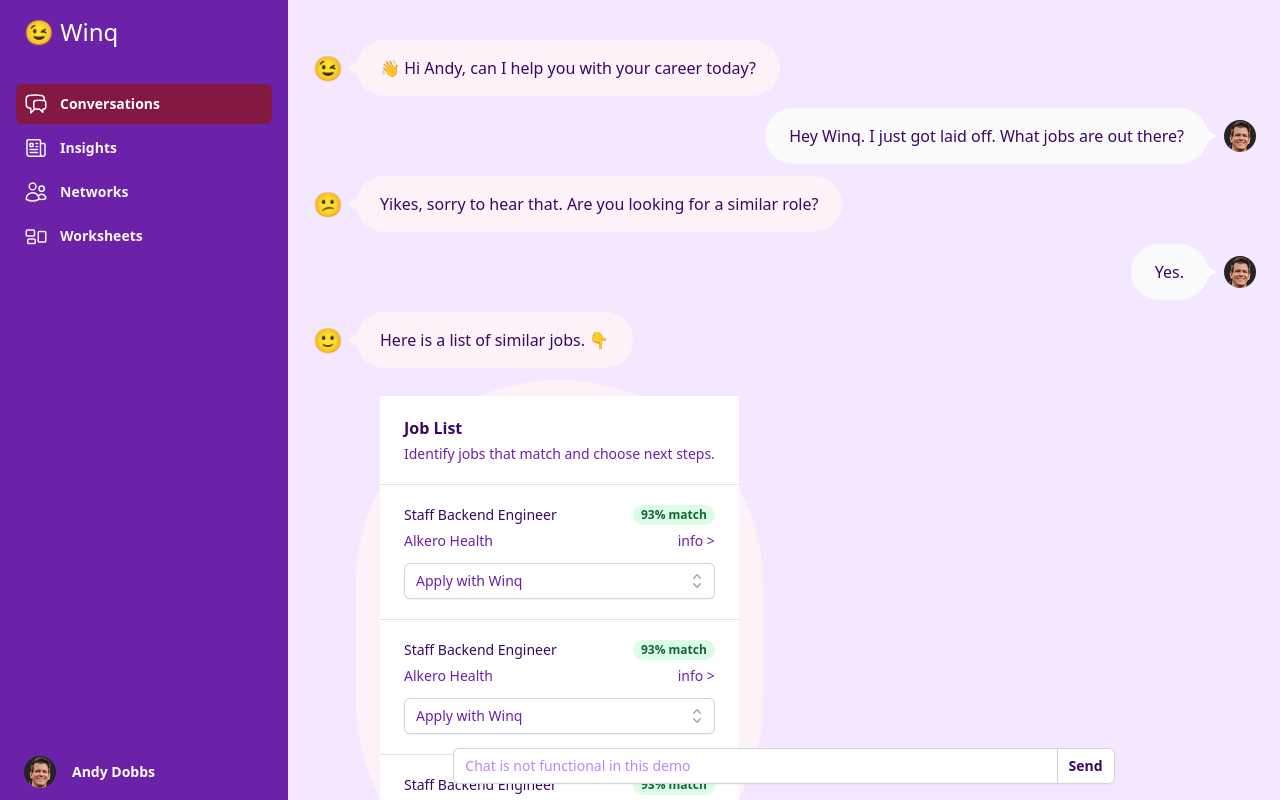
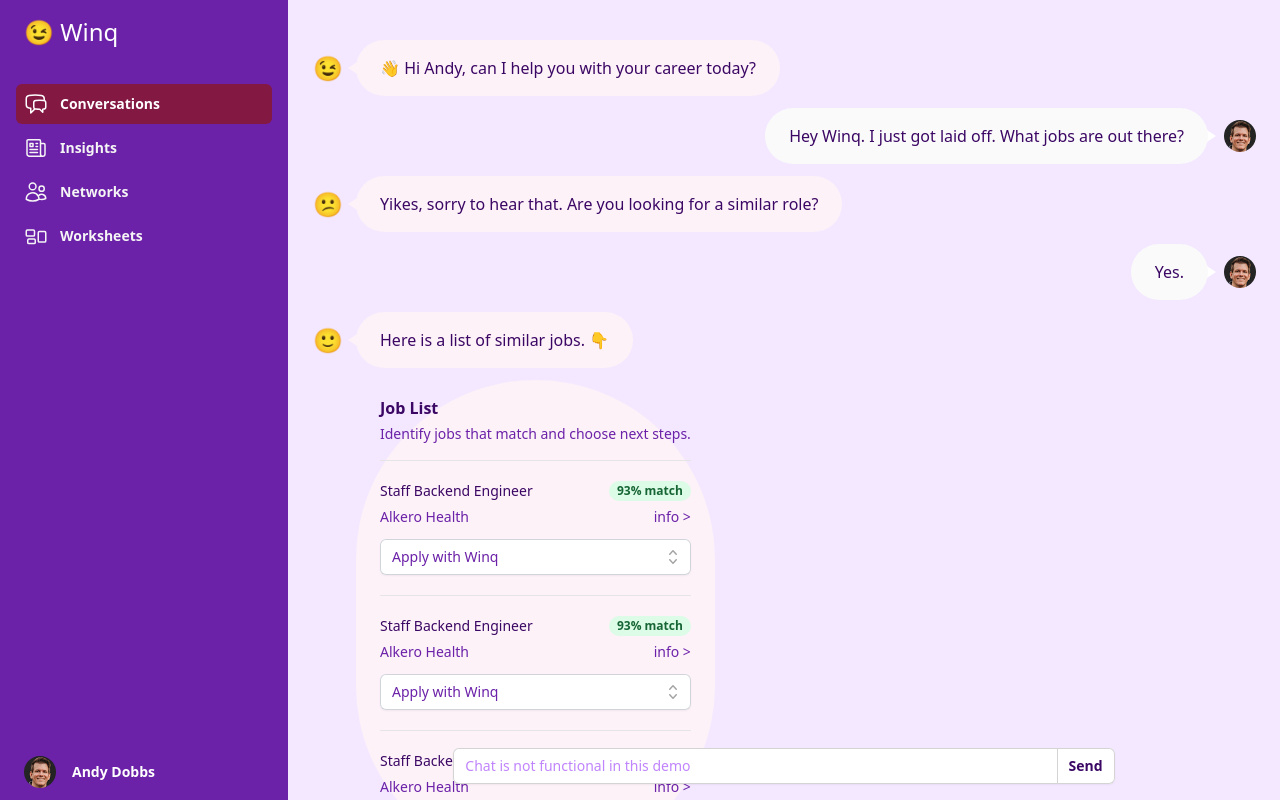
Before and after one commit to adobbs/winq-demo, a Next.js app: page /conversations in a window 1280 px wide. Shown: the top 800 px of the page. Built offline with nearby package versions, Linux system fonts and the light colour scheme; a web font is replaced by a local one.

Commit message:
Improve JobList styling and spacing

```diff
--- a/src/components/AutomationSelect.tsx
+++ b/src/components/AutomationSelect.tsx
@@ -5,8 +5,9 @@ import { CheckIcon, ChevronUpDownIcon } from '@heroicons/react/20/solid'
 const jobOptions = [
   { id: 1, name: 'Apply with Winq' },
   { id: 2, name: 'Apply manually' },
-  { id: 3, name: 'Remove - not a match' },
-  { id: 4, name: 'Remove - temporarily ignore' },
+  { id: 3, name: 'Find more jobs like this' },
+  { id: 4, name: 'Remove - not a match' },
+  { id: 5, name: 'Snooze - temporarily ignore' },
 ]
 
 function classNames(...classes: string[]) {
--- a/src/components/ChatThread.tsx
+++ b/src/components/ChatThread.tsx
@@ -1,9 +1,10 @@
 import ChatInput from "./ChatInput";
 import JobList from "./JobList";
 
-// TODO: ?Dynamically color chat carets
-// TODO: Job List content and layout, chatMessage types
-// TODO: Convert to subcomponents
+// TODO: Dynamically color chat carets
+// TODO: JobList actions - request new list, done, cancel
+// TODO: Link worksheets to worksheets page
+// TODO: Convert to more subcomponents
 // TODO: Navigating to prior conversations
 
 const emojiWink = <span>&#128521;</span>;
@@ -20,15 +21,15 @@ const emojiPartyText = String.fromCodePoint(127881);
 const jobList = <JobList />;
 
 const chatMessages = [
-    { id: 1, isAuthorUser: false, emoji: emojiWink, content: `${emojiWaveText} Hi Andy, can I help you with your career today?` },
-    { id: 2, isAuthorUser: true, emoji: null, content: "Hey Winq. I just got laid off. What jobs are out there?" },
-    { id: 3, isAuthorUser: false, emoji: emojiDisappointed, content: "Yikes, sorry to hear that. Are you looking for a similar role?" },
-    { id: 4, isAuthorUser: true, emoji: null, content: "Yes." },
-    { id: 5, isAuthorUser: false, emoji: emojiSlightSmile, content: `Here is a list of similar jobs. ${emojiPointingDownText} ` },
-    { id: 6, isAuthorUser: false, emoji: null, content: jobList },
-    { id: 7, isAuthorUser: false, emoji: emojiNerd, content: "I've saved this list to your worksheets. Want me to reach out now?" },
-    { id: 8, isAuthorUser: true, emoji: null, content: emojiThumbsUp },
-    { id: 9, isAuthorUser: false, emoji: emojiCool, content: `${emojiPartyText} Great! Anything else?` },
+    { id: 1, isAuthorUser: false, emoji: emojiWink, type: "text", content: `${emojiWaveText} Hi Andy, can I help you with your career today?` },
+    { id: 2, isAuthorUser: true, emoji: null, type: "text", content: "Hey Winq. I just got laid off. What jobs are out there?" },
+    { id: 3, isAuthorUser: false, emoji: emojiDisappointed, type: "text", content: "Yikes, sorry to hear that. Are you looking for a similar role?" },
+    { id: 4, isAuthorUser: true, emoji: null, type: "text", content: "Yes." },
+    { id: 5, isAuthorUser: false, emoji: emojiSlightSmile, type: "text", content: `Here is a list of similar jobs. ${emojiPointingDownText} ` },
+    { id: 6, isAuthorUser: false, emoji: null, type: "list", content: jobList },
+    { id: 7, isAuthorUser: false, emoji: emojiNerd, type: "text", content: "I've saved this list to your worksheets. Want me to reach out now?" },
+    { id: 8, isAuthorUser: true, emoji: null, type: "text", content: emojiThumbsUp },
+    { id: 9, isAuthorUser: false, emoji: emojiCool, type: "text", content: `${emojiPartyText} Great! Anything else?` },
 ];
 
 // Filter out null and undefined values - https://www.skillthrive.com/hunter/snippets/combine-css-classes
@@ -73,7 +74,10 @@ export default function ChatThread() {
                                         !message.isAuthorUser && !message.emoji
                                         ? "ml-2"
                                         : "",
-                                        "relative px-4 py-4 rounded-full sm:px-6"
+                                        "relative px-4 py-4 rounded-full sm:px-6",
+                                        message.type === "list"
+                                        ? "rounded-3xl pb-0"
+                                        : ""
                                     )}
                                 >
                                     {message.content}
--- a/src/components/JobList.tsx
+++ b/src/components/JobList.tsx
@@ -1,6 +1,4 @@
 import JobListItem from "./JobListItem";
-
-//TODO: Move actions to bottom bar - request new list, done, cancel
 
 const jobs = [
     {id: 1, jobTitle: "Staff Backend Engineer", companyName: "Alkero Health",
@@ -26,7 +24,7 @@ const jobs = [
 export default function JobList() {
     return (
         <>
-            <div className="border-b border-neutral-200 bg-white px-4 py-5 sm:px-6">
+            <div className="border-b border-neutral-200 pb-4">
                 <div className="-ml-4 -mt-4 flex flex-wrap items-center justify-between sm:flex-nowrap">
                     <div className="ml-4 mt-4">
                         <h3 className="text-base font-semibold leading-6 text-purple-950">Job List</h3>
@@ -44,7 +42,7 @@ export default function JobList() {
                     </div> */}
                 </div>
             </div>
-            <ul role="list" className="divide-y divide-neutral-200 bg-white">
+            <ul role="list" className="divide-y divide-neutral-200">
                 {jobs.map((job) => (
                     <li key={job.id} className="py-4">
                         <JobListItem jobTitle={job.jobTitle} companyName={job.companyName} contacts={job.contacts} />
--- a/src/components/JobListItem.tsx
+++ b/src/components/JobListItem.tsx
@@ -13,9 +13,9 @@ interface Jobs {
     contacts: Contact[];
 }
 
-export default function JobListItem({ jobTitle, companyName, contacts }: Jobs) {
+export default function JobListItem({ jobTitle, companyName }: Jobs) {
     return (
-        <div className="px-4 py-1 sm:px-6">
+        <div className="py-1">
             <div className="flex items-center justify-between">
                 <p className="truncate text-sm font-medium text-purple-950">
                     {jobTitle}
```
